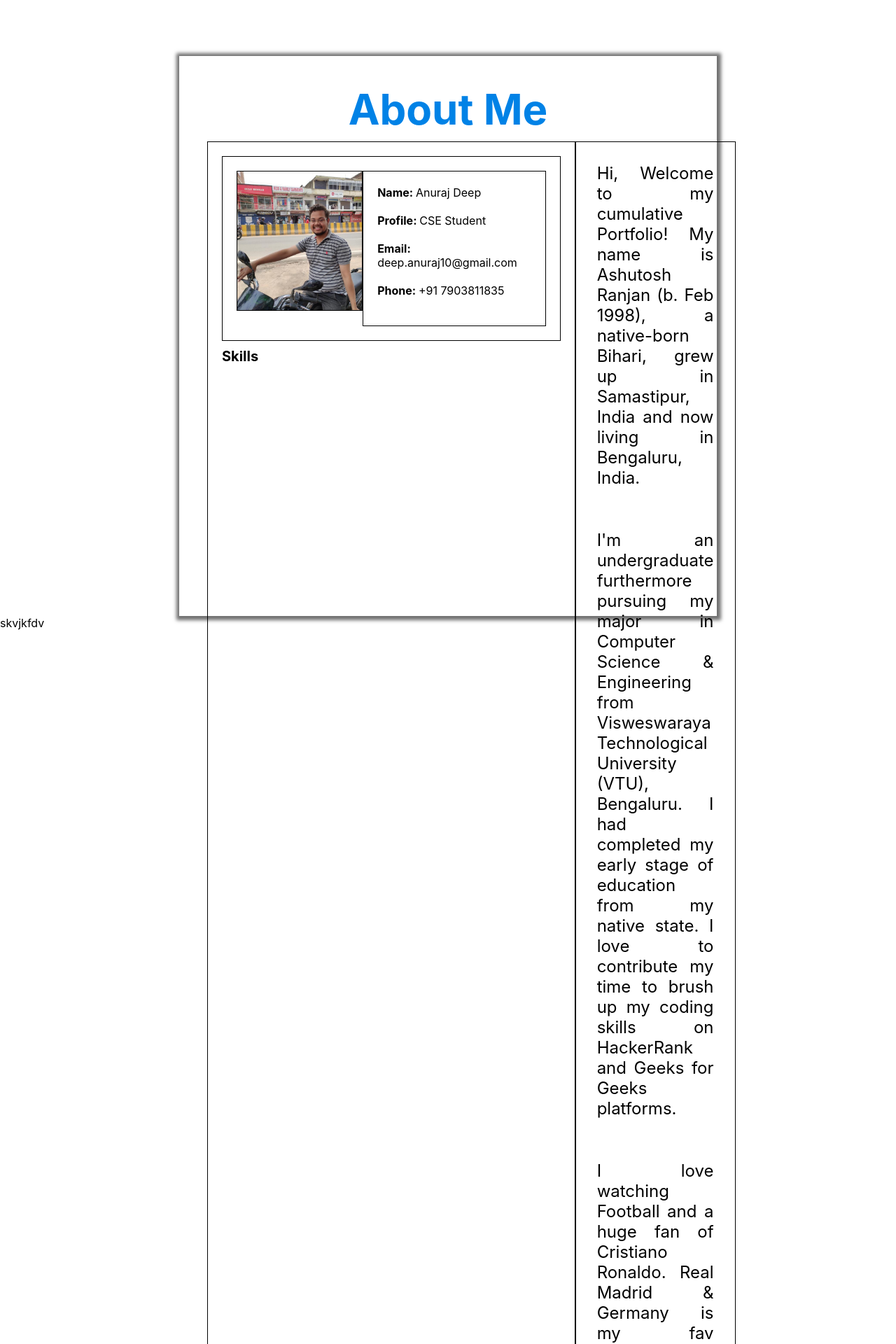
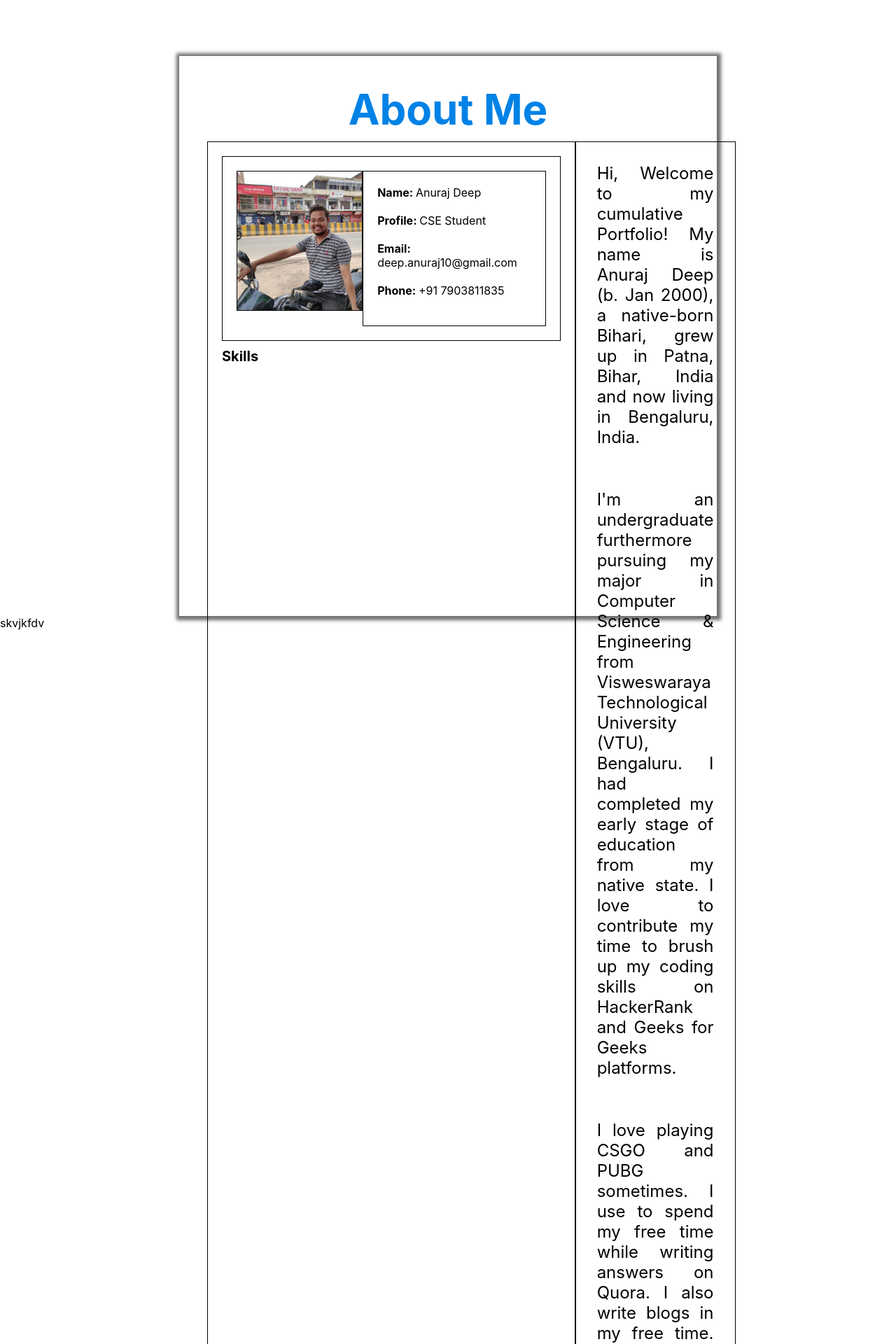
Before and after one commit to anuraj07/Portfolio, a React (Create React App) app: page / in a window 1280 px wide. Shown: the part 880-2800 px from the top of the page at 70% size. Built offline with nearby package versions, Linux system fonts and the light colour scheme.

Commit message:
Still in progress

```diff
--- a/src/About.js
+++ b/src/About.js
@@ -22,9 +22,9 @@ const About = () => {
                 </div>
                 <div className = "right_part">
                 <p>Hi, Welcome to my cumulative Portfolio!
-                 My name is Ashutosh Ranjan (b. Feb 1998),
+                 My name is Anuraj Deep (b. Jan 2000),
                   a native-born Bihari, grew up in
-                  Samastipur, India and now living in
+                  Patna, Bihar, India and now living in
                   Bengaluru, India.</p><br></br><br></br>
 
                   <p>I'm an undergraduate furthermore pursuing
@@ -36,11 +36,10 @@ const About = () => {
                 coding skills on HackerRank and Geeks for
                 Geeks platforms.</p><br></br><br></br>
 
-                <p>I love watching Football and a huge fan of
-                Cristiano Ronaldo. Real Madrid & Germany
-                is my fav International Club & Team resp.
+                <p>I love playing CSGO and PUBG sometimes.
                 I use to spend my free time while writing
-                answers on Quora. Hindi songs are my go-to
+                answers on Quora. I also write blogs in my free
+                time. Hindi songs are my go-to
                  whenever I'm alone.</p><br></br><br></br>
                  </div>
             </div>
--- a/src/Navbar.js
+++ b/src/Navbar.js
@@ -4,7 +4,7 @@ import './Navbarstyle.css'
 const Navbar = () => {
     return (
         <nav className = "navbarstyle">
-            <label className = "logo">Portfolio</label>
+            <label className = "logo">My Devfolio</label>
             <ul>
                 <li><a href="#">Home</a></li>
                 <li><a href="#">About Me</a></li>
```
